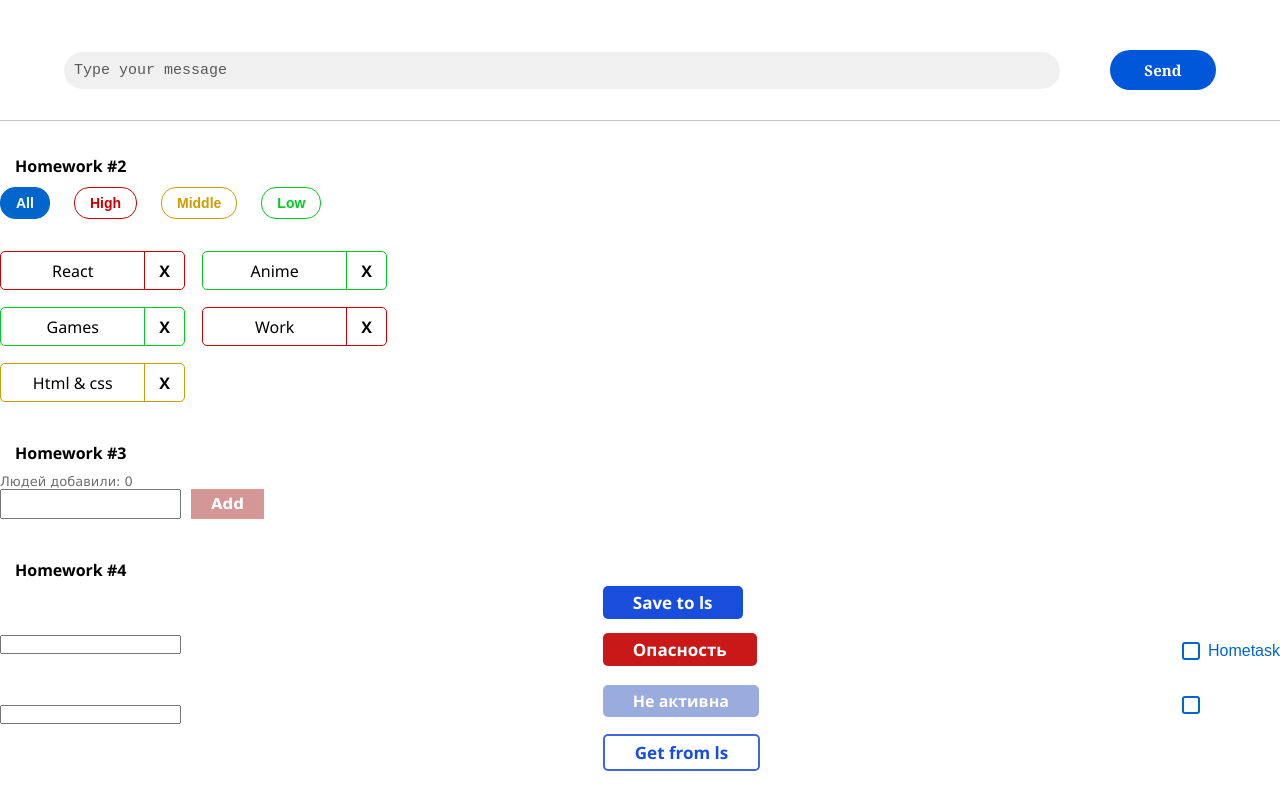
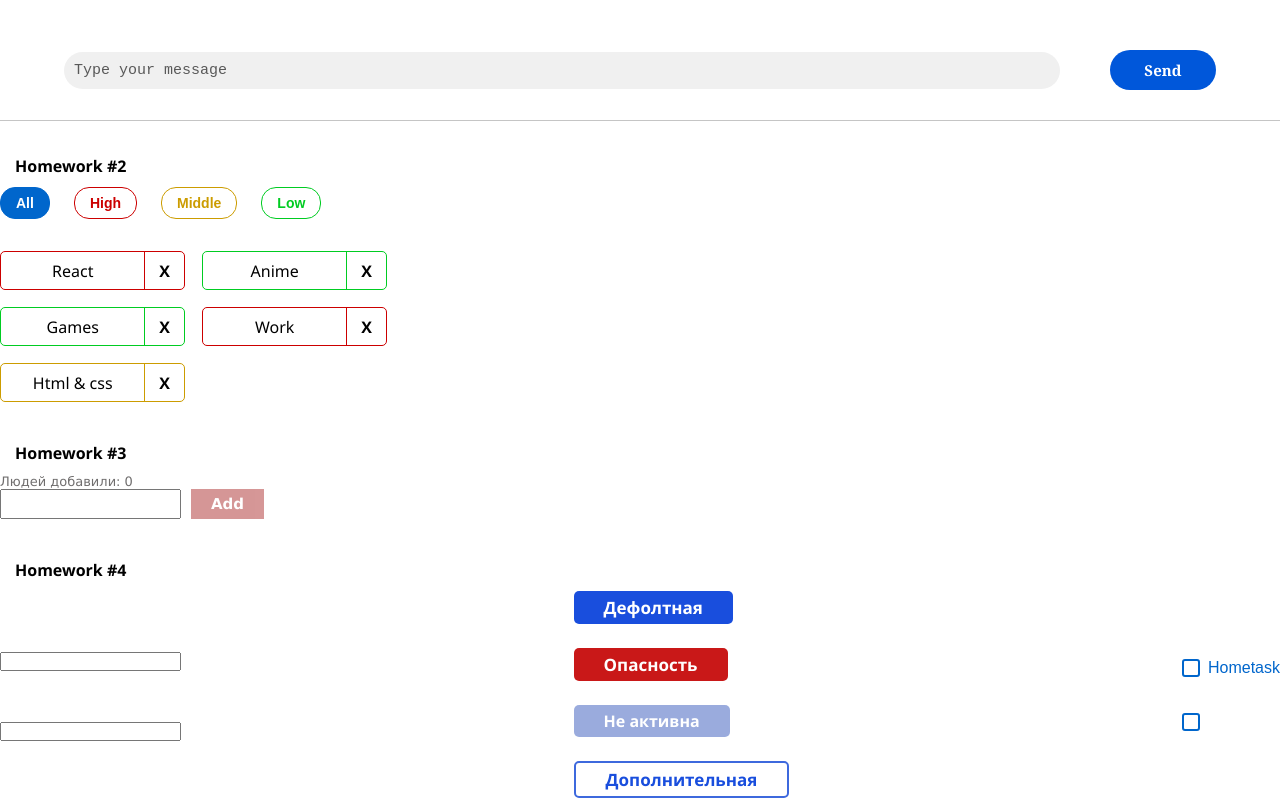
Before and after one commit to krylov72/hw2Chat, a React (Create React App) app: page /#/ in a window 1280 px wide. Shown: the part 329-1127 px from the top of the page. Before the commit the page ends 1100 px from the top, so only its background shows below. Built offline with nearby package versions, Linux system fonts and the light colour scheme.

Commit message:
refactoring

```diff
--- a/src/s1-main/App.module.css
+++ b/src/s1-main/App.module.css
@@ -1,6 +1,7 @@
 .App {
     --header_height: 60px;
     font-family: 'Segoe UI', Tahoma, Geneva, Verdana, 'Franklin Gothic Medium', 'Arial Narrow', Arial, sans-serif;
+	overflow: hidden;
 }
 
 .hw {
--- a/src/s2-homeworks/hw04/common/c2-SuperButton/SuperButton.module.css
+++ b/src/s2-homeworks/hw04/common/c2-SuperButton/SuperButton.module.css
@@ -12,10 +12,6 @@
 
 .secondary {
     color:rgb(25, 78, 221);
-    font-size: 0;
-
-    &::after{
-        content: "Get from ls";
     background-color: transparent;
         border:2px solid rgb(62, 105, 221);
         font-size: 17px;
@@ -23,9 +19,8 @@
         padding: 5px 30px;
         border-radius: 5px;
 
-    }
-    &:hover::after{
-        content: "Get from ls";
+
+    &:hover{
         background-color: rgba(112, 143, 228, 0.226);
         font-size: 17px;
         font-weight: 600;
@@ -33,8 +28,8 @@
         border-radius: 5px;
     }
 
-    &:active::after{
-        content: "Get from ls";
+    &:active{
+
         background-color: rgba(112, 143, 228, 0.486);
         font-size: 17px;
         font-weight: 600;
@@ -46,27 +41,23 @@
 .default{
     color:rgb(255, 255, 255);
     font-size: 0px;
-
-
-    &::after{
-        content: "Save to ls";
     background-color: rgb(25, 78, 221);
         font-size: 17px;
         font-weight: 600;
         padding: 5px 30px;
         border-radius: 5px;
 
-    }
-    &:hover::after{
-        content: "Save to ls";
+
+    &:hover{
+
         background-color: rgb(62, 105, 221);
         font-size: 17px;
         font-weight: 600;
         padding: 5px 30px;
         border-radius: 5px;
     }
-    &:active::after{
-        content: "Save to ls";
+    &:active{
+
         background-color: rgb(48, 80, 167);
         font-size: 17px;
         font-weight: 600;
@@ -77,19 +68,14 @@
 
 .red {
     color:white;
-    font-size: 0;
-
-    &::after{
-        content: "Опасность";
     background-color: rgb(201, 24, 24);
     font-size: 17px;
     font-weight: 600;
     padding: 5px 30px;
     border-radius: 5px;
 
-    }
-    &:hover::after{
-        content: "При наведении";
+
+    &:hover{
         background-color: rgb(209, 49, 49);
         font-size: 17px;
         font-weight: 600;
@@ -97,8 +83,7 @@
         border-radius: 5px;
     }
 
-    &:active::after{
-        content: "При нажатии";
+    &:active{
         background-color: rgb(163, 38, 38);
         font-size: 17px;
         font-weight: 600;
--- a/src/s2-homeworks/hw06/HW6.tsx
+++ b/src/s2-homeworks/hw06/HW6.tsx
@@ -42,7 +42,7 @@ const HW6 = () => {
                 </div>
 
                 <div className={s.buttonsContainer}>
-                    <SuperButton id={'hw6-save'} onClick={save} title='Save to ls'>
+                    <SuperButton id={'hw6-save'} onClick={save}>
                         Save to ls
                     </SuperButton>
                     <SuperButton
```
Lines whose indentation alone changed are shown as unchanged.
